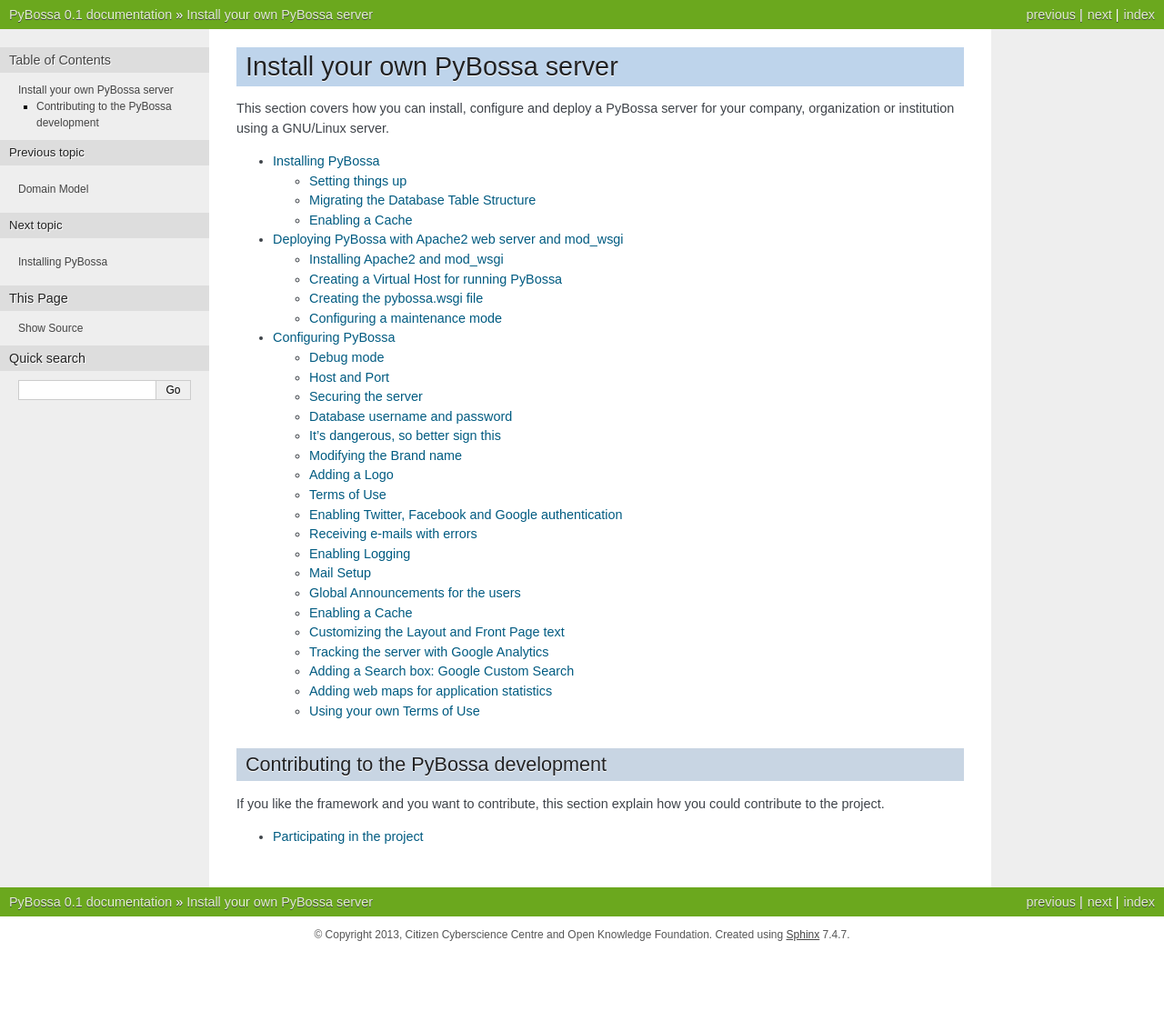
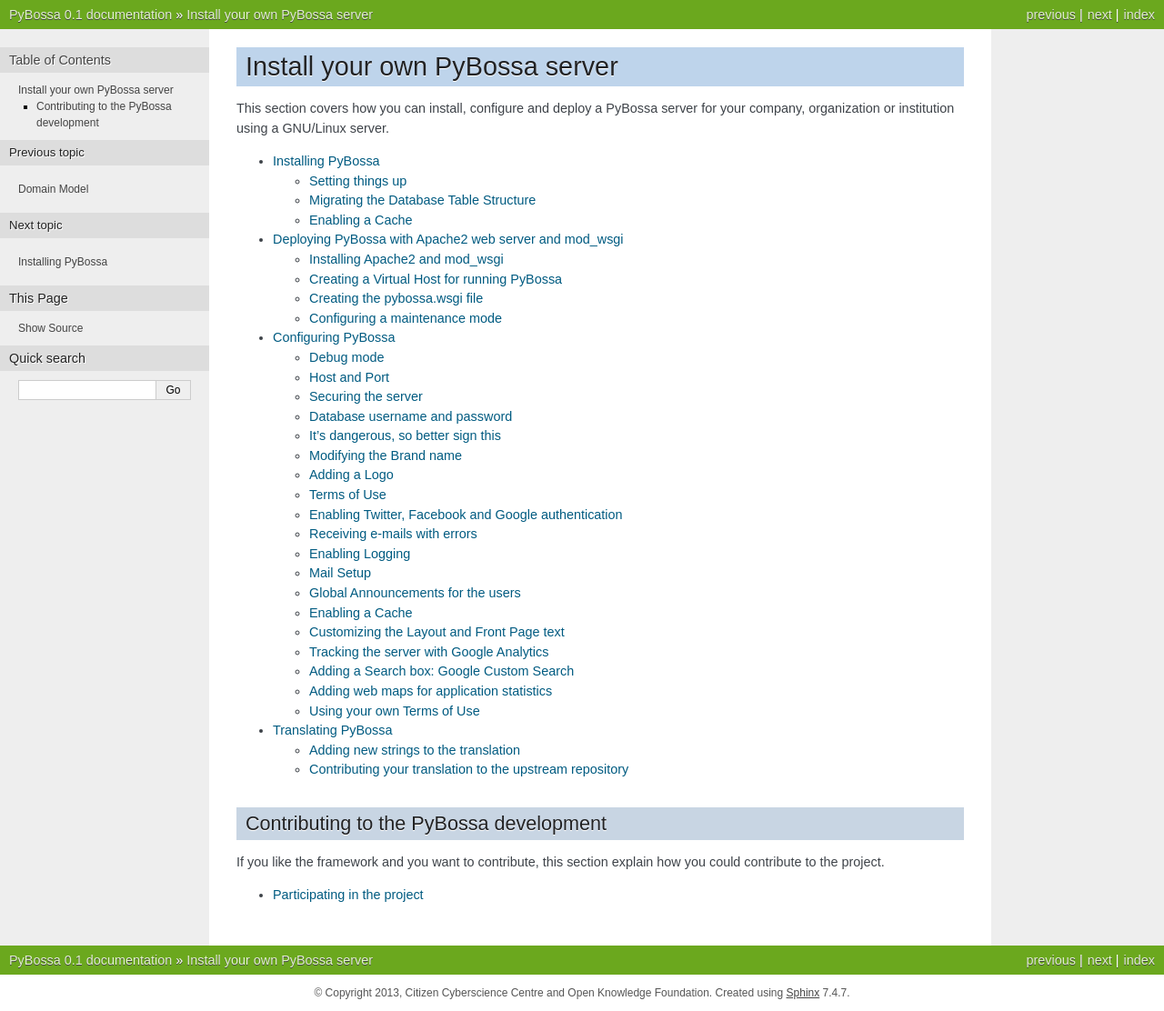
Before and after one commit to Scifabric/pybossa, a Sphinx documentation site: the page built from doc/installing_pybossa.rst, in a window 1280 px wide. Shown: the whole page at 91% size. Built offline with Sphinx 7.4.7, drawn with Linux system fonts in a browser that asks for light colours; before the commit the page ends 1048 px from its top, so only the background shows below that; some of the changed lines change nothing that is shown.

Commit message:
Documentation about translations. Closes #43

```diff
--- a/doc/installing_pybossa.rst
+++ b/doc/installing_pybossa.rst
@@ -11,6 +11,7 @@
    install
    apache2
    customizing
+   translating
 
 
 Contributing to the PyBossa development
--- /dev/null
+++ b/doc/translating.rst
@@ -0,0 +1,72 @@
+===================
+Translating PyBossa
+===================
+
+PyBossa supports i18n locales, so you can translate the **User Interface** to
+any language. By default PyBossa comes with two different languages: English
+and Spanish.
+
+If you want to translate PyBossa to your own language, lets say French, all you have to do is
+create a translation file with this command:
+
+.. code-block:: bash
+
+    $ pybabel init -i messages.pot -d translations -l fr
+
+Then, open the file **translations/fr/LC_MESSAGES/messages.po** with any text
+editor and translate the English strings to French. For example, if you get
+this string:
+
+.. code-block::
+
+    #: templates/_gcs_form.html:6 templates/admin/users.html:20
+    msgid "Search"
+    msgstr ""
+
+
+All you have to do is to translate **Search** to its equivalent in French
+**Rechercher** and type in the msgstr section:
+
+.. code-block::
+
+    #: templates/_gcs_form.html:6 templates/admin/users.html:20
+    msgid "Search"
+    msgstr "Rechercher"
+
+Once you have translated all the strings, all you have to do is compile the
+translation with this command:
+
+.. code-block::
+
+    $ pybabel compile -d translations
+
+And now enable the new locale in the server local_settings.py file. Check for
+the LOCALES config variable and add your locale.
+
+Adding new strings to the translation
+=====================================
+
+From time to time, the PyBossa framework will add new strings to translate. In
+order to add the new strings (or update previous ones) you only have to follow
+this step:
+
+.. code-block:: bash
+
+    $ pybabel update -i translations/messages.pot -d translations
+
+This will update your French translation file (messages.po) and will try to
+guess some of the translations for saving you time. While this feature is
+really good, somtimes the translation is not good enough, so you will get the
+word: **fuzzy** on top of the translation. Check all the **fuzzy** translations
+and fix them. When you are done, remove the line with the word **fuzzy** and
+re-compile the translations.
+
+Contributing your translation to the upstream repository
+========================================================
+
+We would love to support more and more languages by default, so if you have
+done a translation and you would like that we include it in the default
+package, send us a github pull request with your translations or if you prefer
+by e-mail to info@pybossa.com
+
+We will be very happy to add your contributions to the system.
```
